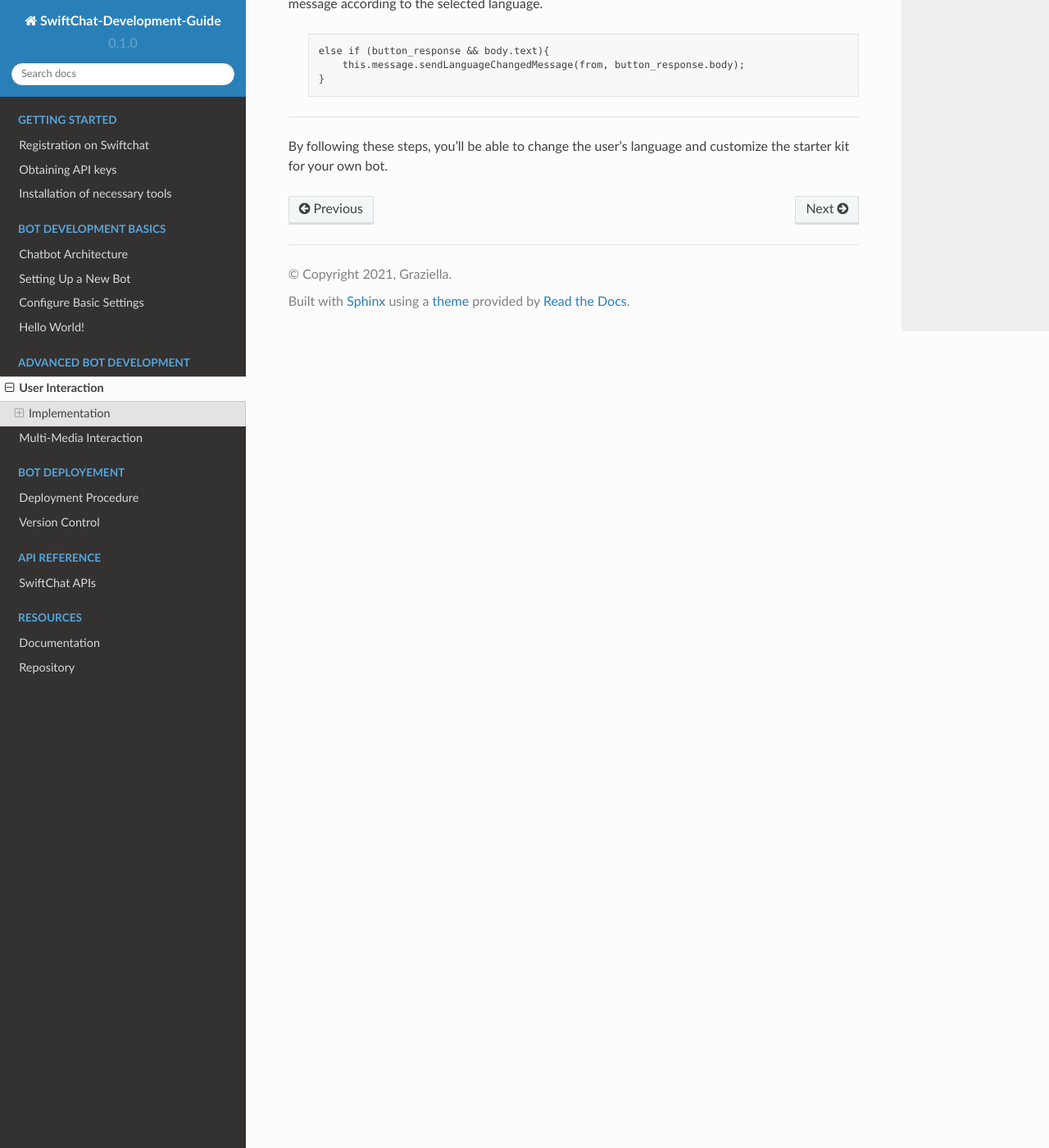
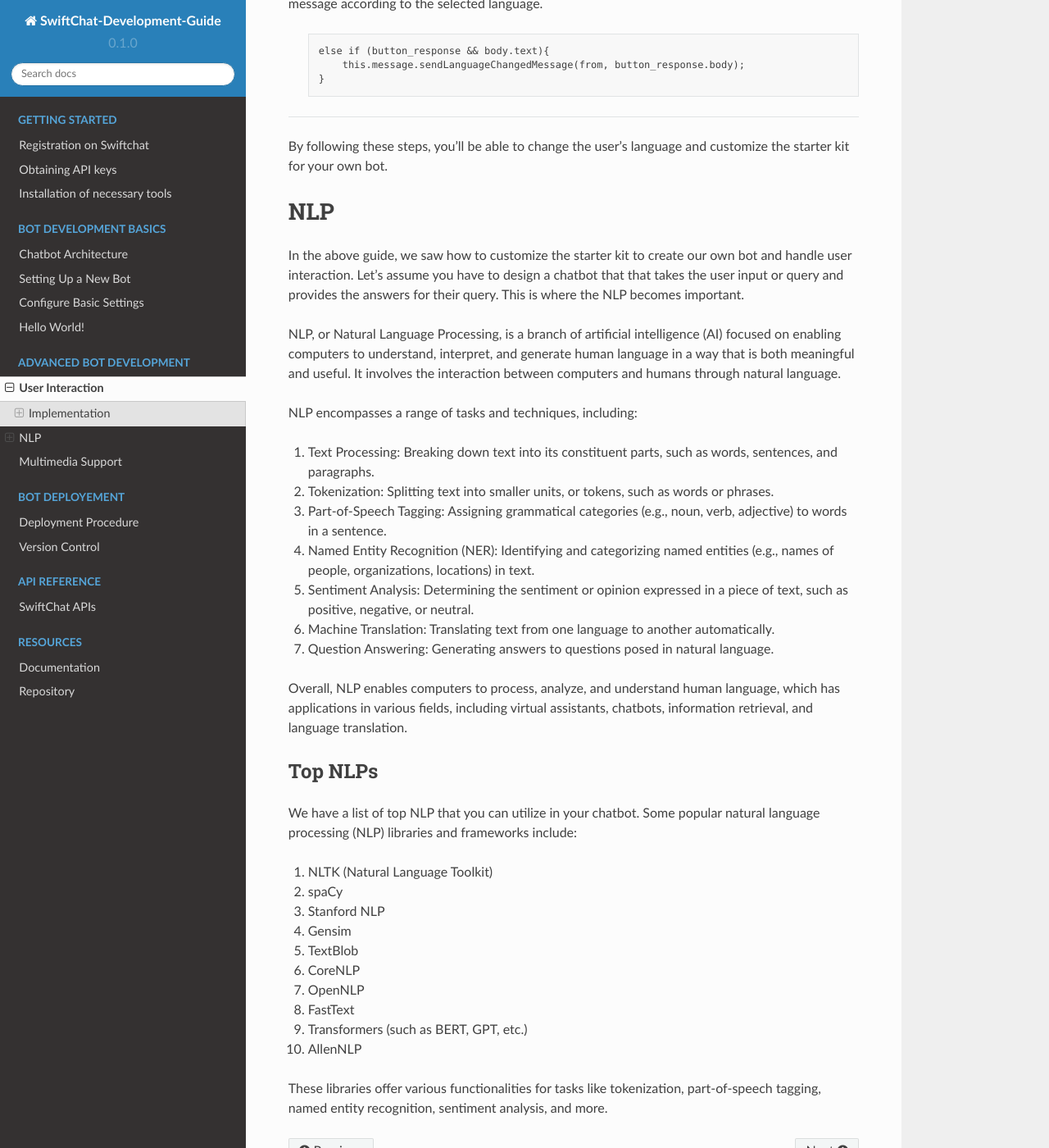
Before and after one commit to Priyanka-sharma181/Chatbot-Development-Guide, a Sphinx documentation site: the page built from docs/source/advance_bot.rst, in a window 1280 px wide and 1400 px high, scrolled down 2792 px. Shown: the whole window at 82% size. Built offline with Sphinx 7.4.7 and the Read the Docs theme 2.0.0, drawn with Linux system fonts in a browser that asks for light colours.

Commit message:
advance bot

```diff
--- a/docs/source/advance_bot.rst
+++ b/docs/source/advance_bot.rst
@@ -131,3 +131,41 @@ The ``sendLanguageChangedMessage`` function takes the selected language as a par
 -----------------------------------
 
 By following these steps, you'll be able to change the user's language and customize the starter kit for your own bot.
+
+
+
+NLP
+============
+In the above guide, we saw how to customize the starter kit to create our own bot and handle user interaction. Let's assume you have to design a chatbot that that takes the user input or query and provides the answers for their query. This is where the NLP becomes important.
+
+NLP, or Natural Language Processing, is a branch of artificial intelligence (AI) focused on enabling computers to understand, interpret, and generate human language in a way that is both meaningful and useful. It involves the interaction between computers and humans through natural language.
+
+NLP encompasses a range of tasks and techniques, including:
+
+1. Text Processing: Breaking down text into its constituent parts, such as words, sentences, and paragraphs.
+2. Tokenization: Splitting text into smaller units, or tokens, such as words or phrases.
+3. Part-of-Speech Tagging: Assigning grammatical categories (e.g., noun, verb, adjective) to words in a sentence.
+4. Named Entity Recognition (NER): Identifying and categorizing named entities (e.g., names of people, organizations, locations) in text.
+5. Sentiment Analysis: Determining the sentiment or opinion expressed in a piece of text, such as positive, negative, or neutral.
+6. Machine Translation: Translating text from one language to another automatically.
+7. Question Answering: Generating answers to questions posed in natural language.
+
+Overall, NLP enables computers to process, analyze, and understand human language, which has applications in various fields, including virtual assistants, chatbots, information retrieval, and language translation.
+
+Top NLPs
+-----------------
+
+We have a list of top NLP that you can utilize in your chatbot. Some popular natural language processing (NLP) libraries and frameworks include:
+
+1. NLTK (Natural Language Toolkit)
+2. spaCy
+3. Stanford NLP
+4. Gensim
+5. TextBlob
+6. CoreNLP
+7. OpenNLP
+8. FastText
+9. Transformers (such as BERT, GPT, etc.)
+10. AllenNLP
+
+These libraries offer various functionalities for tasks like tokenization, part-of-speech tagging, named entity recognition, sentiment analysis, and more.
```
Also changed, not shown: docs/source/media_support.rst (+7 -1 lines).
